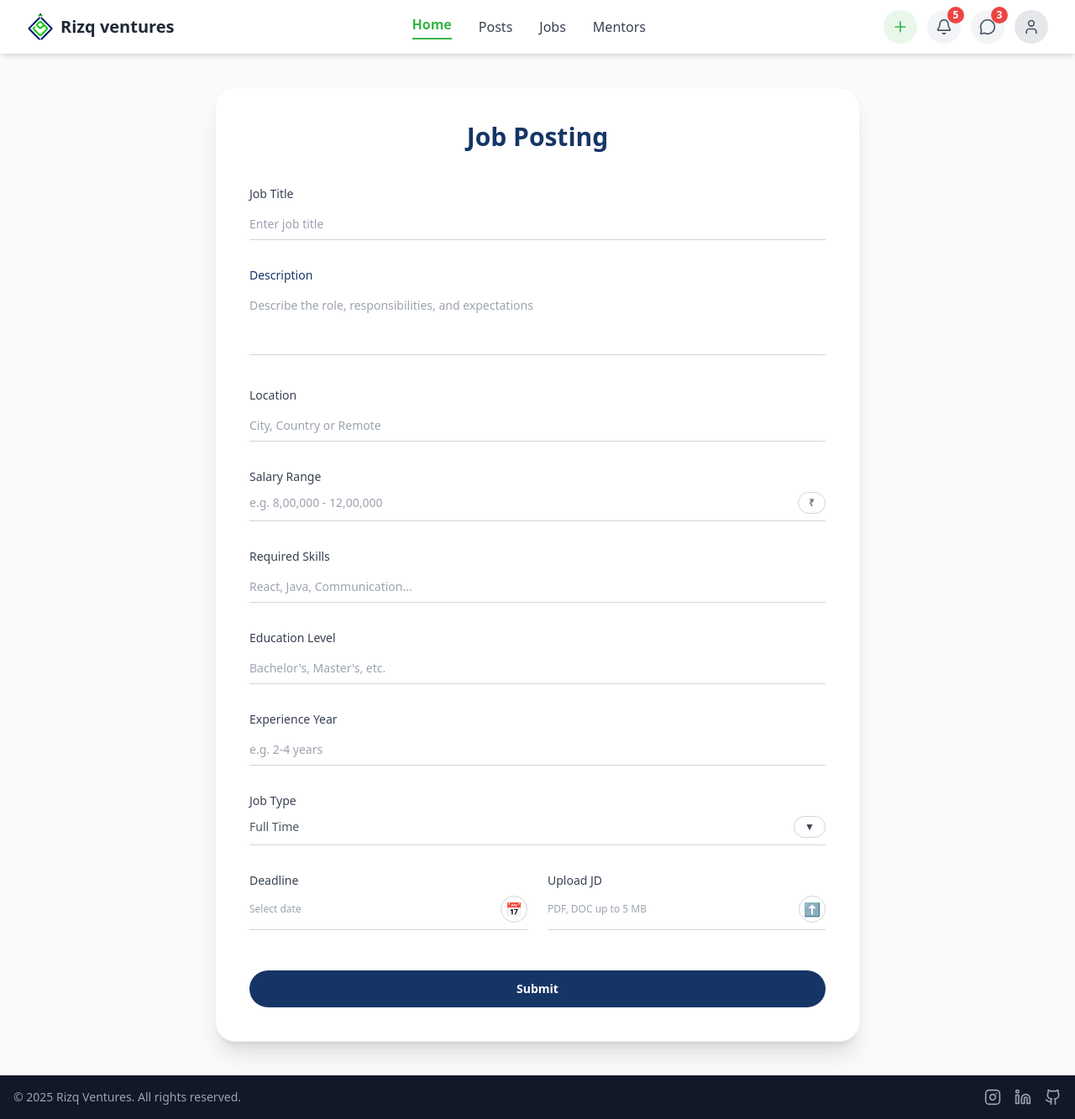
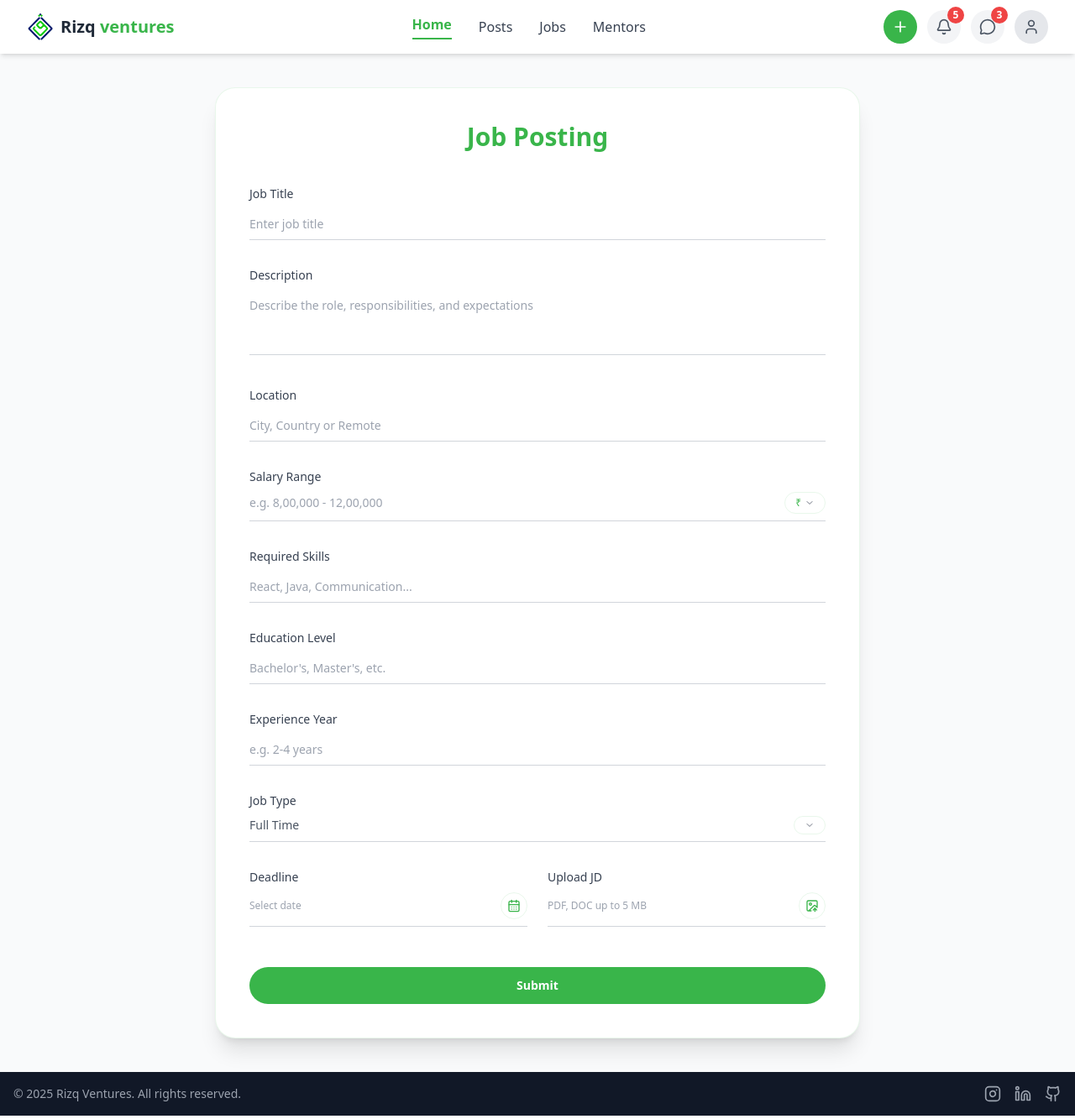
Before and after one commit to RizqVenturesHub/rizq-ventures, a React (Create React App) app: page /create-job in a window 1280 px wide. Shown: the whole page at 84% size. Built offline with nearby package versions, Linux system fonts and the light colour scheme; sample sign-in values are in the browser's storage.

Commit message:
Fix(Job/NormalPost): job and normal post color fixed

```diff
--- /dev/null
+++ b/src/components/CreatePostModal.tsx
@@ -0,0 +1,55 @@
+// components/CreatePostModal.tsx
+import React from 'react';
+
+interface CreatePostModalProps {
+  isOpen: boolean;
+  onClose: () => void;
+  onSelectNormalPost: () => void;
+  onSelectJobPost: () => void;
+}
+
+const CreatePostModal: React.FC<CreatePostModalProps> = ({
+  isOpen,
+  onClose,
+  onSelectNormalPost,
+  onSelectJobPost,
+}) => {
+  if (!isOpen) return null;
+
+  return (
+    <div
+      className="fixed inset-0 z-[60] flex items-center justify-center bg-black/40"
+      onClick={onClose}
+    >
+      <div
+        className="bg-white rounded-3xl shadow-2xl w-full max-w-sm px-8 py-6 relative"
+        onClick={(e) => e.stopPropagation()}
+      >
+
+        <h2 className="text-center text-lg font-bold text-primary mb-6">
+          Post Type
+        </h2>
+
+        <div className="flex items-center justify-center gap-4">
+          <button
+            type="button"
+            onClick={onSelectNormalPost}
+            className="px-6 py-2 rounded-full border border-gray-300 text-sm font-medium text-gray-800 hover:bg-primary-light3 transition-colors"
+          >
+            Normal Post
+          </button>
+
+          <button
+            type="button"
+            onClick={onSelectJobPost}
+            className="px-6 py-2 rounded-full border border-gray-300 text-sm font-medium text-gray-800 hover:bg-primary-light3 transition-colors"
+          >
+            Job Post
+          </button>
+        </div>
+      </div>
+    </div>
+  );
+};
+
+export default CreatePostModal;
--- a/src/components/Header.tsx
+++ b/src/components/Header.tsx
@@ -4,20 +4,22 @@ import { useNavigate, useLocation } from 'react-router-dom';
 import { MessageCircle, User, Plus, Bell } from 'lucide-react';
 import rizqVenturesLogo from '../assets/Images/rizqVenturesLogo.png';
 import { useAuth } from '../context/AuthContext';
+import CreatePostModal from './CreatePostModal';
 
 const Header: React.FC = () => {
   const [activeSection, setActiveSection] = useState('home');
   const [unreadMessages] = useState(3);
   const [unreadNotifications] = useState(5);
   const [isProfileMenuOpen, setIsProfileMenuOpen] = useState(false);
+  const [isCreateModalOpen, setIsCreateModalOpen] = useState(false);
+
   const profileMenuRef = useRef<HTMLDivElement | null>(null);
-  const [isCreateModalOpen, setIsCreateModalOpen] = useState(false);
 
   const navigate = useNavigate();
   const location = useLocation();
   const { isAuthenticated, logout } = useAuth();
 
-  // Scroll-based section highlight for landing page
+  // Scroll-based highlight for landing page
   useEffect(() => {
     const handleScroll = () => {
       const sections = ['home', 'jobs', 'mentors', 'contact'];
@@ -83,6 +85,11 @@ const Header: React.FC = () => {
   const isNotificationsPage = location.pathname === '/notifications';
   const isProfilePage = location.pathname === '/profile';
 
+  // Plus is considered "active" when modal open OR on create pages
+  const isCreatePage =
+    location.pathname === '/create-post' || location.pathname === '/create-job';
+  const isPlusActive = isCreatePage || isCreateModalOpen;
+
   const renderBadge = (count: number) => {
     if (count === 0) return null;
     return (
@@ -115,13 +122,13 @@ const Header: React.FC = () => {
   };
 
   const handleLogout = () => {
-    // Clear auth state + storage
     logout();
     setIsProfileMenuOpen(false);
     navigate('/', { replace: true });
   };
 
   return (
+    <>
       <nav className="bg-white sticky top-0 z-50 shadow-md">
         <div className="max-w-7xl mx-auto px-4 sm:px-6 lg:px-8">
           <div className="flex justify-between items-center h-16">
@@ -135,7 +142,9 @@ const Header: React.FC = () => {
                 alt="Rizq Ventures Logo"
                 className="h-8 w-8 object-contain"
               />
-            <span className="text-gray-800 text-xl font-bold">Rizq ventures</span>
+              <span className="text-gray-800 text-xl font-bold">
+                Rizq <span className="text-primary">ventures</span>
+              </span>
             </div>
 
             {/* Navigation Links */}
@@ -145,6 +154,7 @@ const Header: React.FC = () => {
                   Home
                 </a>
               </li>
+
               {isAuthenticated && (
                 <li>
                   <a href="/posts" className={navLinkClass('posts')}>
@@ -152,6 +162,7 @@ const Header: React.FC = () => {
                   </a>
                 </li>
               )}
+
               <li>
                 <a
                   href={isAuthenticated ? '/jobs' : '/#jobs'}
@@ -176,26 +187,37 @@ const Header: React.FC = () => {
             <div className="flex items-center space-x-3">
               {isAuthenticated ? (
                 <>
-                {/* Plus Icon - Create New Post */}
+                  {/* Plus Icon - Create */}
                   <button
                     onClick={() => setIsCreateModalOpen(true)}
-                  className="w-10 h-10 rounded-full bg-primary-light flex items-center justify-center hover:bg-primary-light2 transition-all"
+                    className={`w-10 h-10 rounded-full flex items-center justify-center transition-all ${
+                      isPlusActive
+                        ? 'bg-primary text-white'
+                        : 'bg-primary-light hover:bg-primary-light3 text-primary'
+                    }`}
                     title="Create"
                   >
-                  <Plus className="w-5 h-5 text-primary" />
+                    <Plus
+                      className={`w-5 h-5 ${
+                        isPlusActive ? 'text-white' : 'text-primary'
+                      }`}
+                    />
                   </button>
 
                   {/* Notifications Icon */}
                   <button
                     onClick={() => navigate('/notifications')}
-                  className={`w-10 h-10 rounded-full flex items-center justify-center transition-all relative ${isNotificationsPage
+                    className={`w-10 h-10 rounded-full flex items-center justify-center transition-all relative ${
+                      isNotificationsPage
                         ? 'bg-primary text-white'
                         : 'bg-gray-100 hover:bg-gray-200 text-gray-600'
                     }`}
                     title="Notifications"
                   >
                     <Bell
-                    className={`w-5 h-5 ${isNotificationsPage ? 'text-white' : 'text-gray-600'}`}
+                      className={`w-5 h-5 ${
+                        isNotificationsPage ? 'text-white' : 'text-gray-600'
+                      }`}
                     />
                     {!isNotificationsPage && renderBadge(unreadNotifications)}
                   </button>
@@ -203,14 +225,17 @@ const Header: React.FC = () => {
                   {/* Messages Icon */}
                   <button
                     onClick={() => navigate('/messages')}
-                  className={`w-10 h-10 rounded-full flex items-center justify-center transition-all relative ${isMessagesPage
+                    className={`w-10 h-10 rounded-full flex items-center justify-center transition-all relative ${
+                      isMessagesPage
                         ? 'bg-primary text-white'
                         : 'bg-gray-100 hover:bg-gray-200 text-gray-600'
                     }`}
                     title="Messages"
                   >
                     <MessageCircle
-                    className={`w-5 h-5 ${isMessagesPage ? 'text-white' : 'text-gray-600'}`}
+                      className={`w-5 h-5 ${
+                        isMessagesPage ? 'text-white' : 'text-gray-600'
+                      }`}
                     />
                     {!isMessagesPage && renderBadge(unreadMessages)}
                   </button>
@@ -219,14 +244,17 @@ const Header: React.FC = () => {
                   <div className="relative" ref={profileMenuRef}>
                     <button
                       onClick={() => setIsProfileMenuOpen((prev) => !prev)}
-                    className={`w-10 h-10 rounded-full flex items-center justify-center transition-all ${isProfilePage
+                      className={`w-10 h-10 rounded-full flex items-center justify-center transition-all ${
+                        isProfilePage
                           ? 'bg-primary text-white'
                           : 'bg-gray-200 hover:bg-gray-300 text-gray-600'
                       }`}
                       title="Profile"
                     >
                       <User
-                      className={`w-5 h-5 ${isProfilePage ? 'text-white' : 'text-gray-600'}`}
+                        className={`w-5 h-5 ${
+                          isProfilePage ? 'text-white' : 'text-gray-600'
+                        }`}
                       />
                     </button>
 
@@ -271,47 +299,22 @@ const Header: React.FC = () => {
             </div>
           </div>
         </div>
-      {isCreateModalOpen && (
-        <div className="fixed inset-0 z-[60] flex items-center justify-center bg-black/40">
-          <div className="bg-white rounded-3xl shadow-2xl w-full max-w-sm px-8 py-6 relative">
-            <button
-              onClick={() => setIsCreateModalOpen(false)}
-              className="absolute right-4 top-3 text-gray-400 hover:text-gray-600 text-lg"
-              aria-label="Close"
-            >
-              ×
-            </button>
+      </nav>
 
-            <h2 className="text-center text-lg font-bold text-[#163567] mb-6">
-              Post Type
-            </h2>
-
-            <div className="flex items-center justify-center gap-4">
-              <button
-                onClick={() => {
+      {/* Create Post Modal */}
+      <CreatePostModal
+        isOpen={isCreateModalOpen}
+        onClose={() => setIsCreateModalOpen(false)}
+        onSelectNormalPost={() => {
           setIsCreateModalOpen(false);
           navigate('/create-post');
         }}
-                className="px-6 py-2 rounded-full border border-gray-300 text-sm font-medium text-gray-800 hover:bg-gray-50 transition-colors"
-              >
-                Normal Post
-              </button>
-
-              <button
-                onClick={() => {
+        onSelectJobPost={() => {
           setIsCreateModalOpen(false);
           navigate('/create-job');
         }}
-                className="px-6 py-2 rounded-full border-2 border-[#163567] text-sm font-medium text-[#163567] hover:bg-[#163567] hover:text-white transition-colors"
-              >
-                Job Post
-              </button>
-            </div>
-          </div>
-        </div>
-      )}
-
-    </nav>
+      />
+    </>
   );
 };
 
--- a/src/pages/job-posting/JobPostPage.tsx
+++ b/src/pages/job-posting/JobPostPage.tsx
@@ -1,7 +1,8 @@
-// src/pages/job-posting/JobPostPage.tsx
+// pages/job-posting/JobPostPage.tsx
 import React from 'react';
 import Header from '../../components/Header';
 import Footer from '../../components/Footer';
+import { ImageUp, CalendarDays, ChevronDown } from 'lucide-react';
 
 const JobPostPage: React.FC = () => {
   return (
@@ -9,8 +10,8 @@ const JobPostPage: React.FC = () => {
       <Header />
 
       <main className="flex-1 flex justify-center items-start py-10 px-4">
-        <div className="w-full max-w-3xl bg-white rounded-3xl shadow-xl border border-gray-100 px-10 py-10">
-          <h1 className="text-2xl sm:text-3xl font-bold text-[#163567] text-center mb-10">
+        <div className="w-full max-w-3xl bg-white rounded-3xl shadow-xl border border-primary-light px-10 py-10">
+          <h1 className="text-2xl sm:text-3xl font-bold text-primary text-center mb-10">
             Job Posting
           </h1>
 
@@ -23,19 +24,19 @@ const JobPostPage: React.FC = () => {
               <input
                 type="text"
                 placeholder="Enter job title"
-                className="w-full border-b border-gray-300 focus:border-[#163567] outline-none py-2 text-sm"
+                className="w-full border-b border-gray-300 focus:border-primary outline-none py-2 text-sm"
               />
             </div>
 
             {/* Description */}
             <div>
-              <label className="block text-sm font-medium text-[#163567] mb-2">
+              <label className="block text-sm font-medium  text-gray-700 mb-2">
                 Description
               </label>
               <textarea
                 rows={3}
                 placeholder="Describe the role, responsibilities, and expectations"
-                className="w-full border-b border-gray-300 focus:border-[#163567] outline-none py-2 text-sm resize-none"
+                className="w-full border-b border-gray-300 focus:border-primary outline-none py-2 text-sm resize-none"
               />
             </div>
 
@@ -47,7 +48,7 @@ const JobPostPage: React.FC = () => {
               <input
                 type="text"
                 placeholder="City, Country or Remote"
-                className="w-full border-b border-gray-300 focus:border-[#163567] outline-none py-2 text-sm"
+                className="w-full border-b border-gray-300 focus:border-primary outline-none py-2 text-sm"
               />
             </div>
 
@@ -64,9 +65,10 @@ const JobPostPage: React.FC = () => {
                 />
                 <button
                   type="button"
-                  className="flex items-center gap-1 px-3 py-1 border border-gray-300 rounded-full text-xs text-gray-700"
+                  className="flex items-center gap-1 px-3 py-1 border border-primary-light rounded-full text-xs text-gray-700"
                 >
-                  ₹
+                  <span className="text-primary">₹</span>
+                  <ChevronDown className="w-3 h-3 text-gray-500" />
                 </button>
               </div>
             </div>
@@ -79,7 +81,7 @@ const JobPostPage: React.FC = () => {
               <input
                 type="text"
                 placeholder="React, Java, Communication..."
-                className="w-full border-b border-gray-300 focus:border-[#163567] outline-none py-2 text-sm"
+                className="w-full border-b border-gray-300 focus:border-primary outline-none py-2 text-sm"
               />
             </div>
 
@@ -91,7 +93,7 @@ const JobPostPage: React.FC = () => {
               <input
                 type="text"
                 placeholder="Bachelor's, Master's, etc."
-                className="w-full border-b border-gray-300 focus:border-[#163567] outline-none py-2 text-sm"
+                className="w-full border-b border-gray-300 focus:border-primary outline-none py-2 text-sm"
               />
             </div>
 
@@ -103,7 +105,7 @@ const JobPostPage: React.FC = () => {
               <input
                 type="text"
                 placeholder="e.g. 2-4 years"
-                className="w-full border-b border-gray-300 focus:border-[#163567] outline-none py-2 text-sm"
+                className="w-full border-b border-gray-300 focus:border-primary outline-none py-2 text-sm"
               />
             </div>
 
@@ -116,15 +118,17 @@ const JobPostPage: React.FC = () => {
                 <span className="text-sm text-gray-600">Full Time</span>
                 <button
                   type="button"
-                  className="flex items-center gap-1 px-3 py-1 border border-gray-300 rounded-full text-xs text-gray-700"
+                  className="flex items-center gap-1 px-3 py-1 border border-primary-light rounded-full text-xs text-gray-700"
                 >
-                  ▼
+                  <ChevronDown className="w-3 h-3 text-gray-500" />
                 </button>
               </div>
             </div>
 
+
             {/* Deadline + Upload JD */}
             <div className="grid grid-cols-1 sm:grid-cols-2 gap-6">
+
               <div>
                 <label className="block text-sm font-medium text-gray-700 mb-2">
                   Deadline
@@ -133,12 +137,14 @@ const JobPostPage: React.FC = () => {
                   <span className="text-xs text-gray-400">Select date</span>
                   <button
                     type="button"
-                    className="w-8 h-8 rounded-full border border-gray-300 flex items-center justify-center text-[#163567]"
+                    className="w-8 h-8 rounded-full border border-primary-light flex items-center justify-center text-primary hover:bg-primary-light"
                   >
-                    📅
+                    <CalendarDays className="w-4 h-4" />
                   </button>
                 </div>
               </div>
+
+              {/* Upload JD */}
               <div>
                 <label className="block text-sm font-medium text-gray-700 mb-2">
                   Upload JD
@@ -147,9 +153,9 @@ const JobPostPage: React.FC = () => {
                   <span className="text-xs text-gray-400">PDF, DOC up to 5 MB</span>
                   <button
                     type="button"
-                    className="w-8 h-8 rounded-full border border-gray-300 flex items-center justify-center text-[#163567]"
+                    className="w-8 h-8 rounded-full border border-primary-light flex items-center justify-center text-primary hover:bg-primary-light"
                   >
-                    ⬆️
+                    <ImageUp className="w-4 h-4" />
                   </button>
                 </div>
               </div>
@@ -159,7 +165,7 @@ const JobPostPage: React.FC = () => {
             <div className="pt-4">
               <button
                 type="submit"
-                className="w-full h-11 rounded-full bg-[#163567] text-white font-semibold text-sm hover:bg-[#10254a] transition-colors"
+                className="w-full h-11 rounded-full bg-primary text-white font-semibold text-sm hover:bg-primary-dark1 transition-colors"
               >
                 Submit
               </button>
```
Also changed, not shown: src/pages/NotificationsPage.tsx (+12 -12 lines), src/pages/job-posting/NormalPostPage.tsx (+11 -10 lines). Lines whose indentation alone changed are shown as unchanged.
